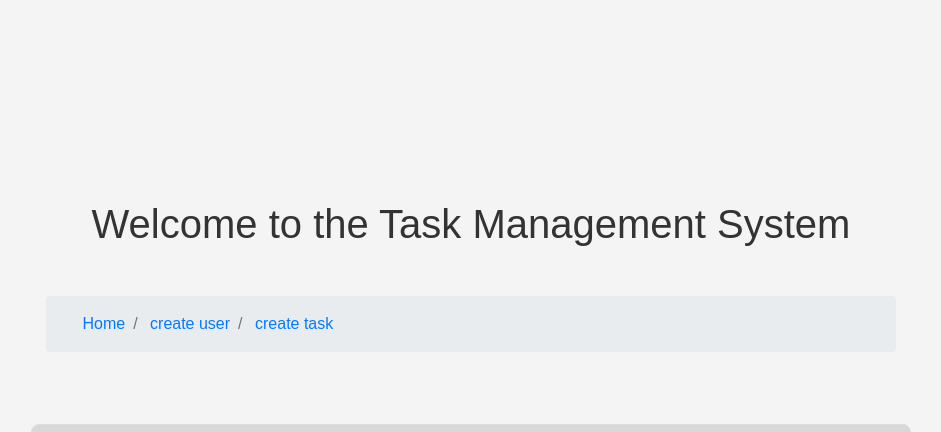
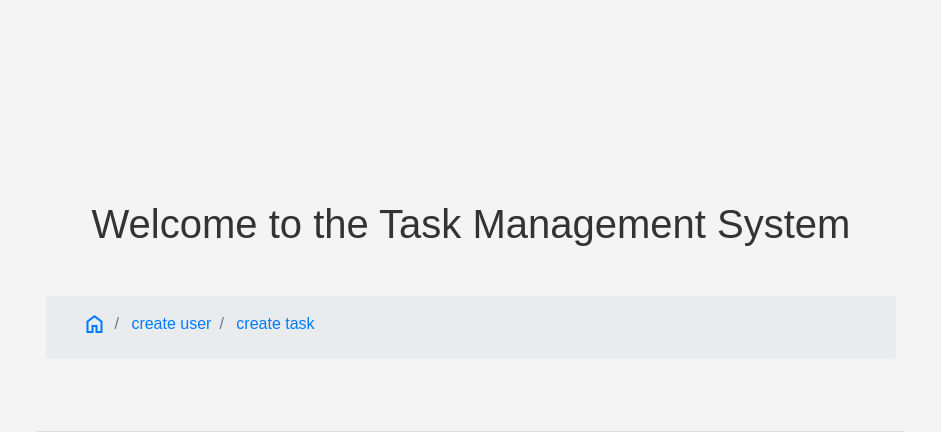
Before and after one commit to hamidresh/Django_Task_Manager, a Django app: page / in a window 1280 px wide. Shown: the top 432 px of the page, without its empty margins (169-1110 px from the left). Run offline with Django 4.2, Linux system fonts and the light colour scheme; data comes from the database, SQL or seed files in the repository.

Commit message:
tamrin 2

```diff
--- a/task/taskpage/templates/create_task.html
+++ b/task/taskpage/templates/create_task.html
@@ -1,6 +1,7 @@
 <!DOCTYPE html>
 <html lang="en">
 <head>
+
     <meta charset="UTF-8">
     <meta http-equiv="X-UA-Compatible" content="IE=edge">
     <meta name="viewport" content="width=device-width, initial-scale=1.0">
@@ -12,6 +13,7 @@
         body {
             font-family: Arial, sans-serif;
             text-align: left;
+
       }
 
         h2 {
--- a/task/taskpage/templates/footer.html
+++ b/task/taskpage/templates/footer.html
@@ -1,3 +1,4 @@
+<link rel="stylesheet" href="https://fonts.googleapis.com/css2?family=Material+Symbols+Outlined:opsz,wght,FILL,GRAD@24,400,0,0" />
 <div class="container">
     <footer class="d-flex flex-wrap justify-content-between align-items-center py-3 my-4 border-top">
       <p class="col-md-4 mb-0 text-body-secondary">Create by HamidrezaShafaei , HannaKasaei</p>
@@ -7,7 +8,9 @@
       </a>
 
       <ul class="nav col-md-4 justify-content-end">
-        <li class="nav-item"><a href="{% url 'home' %}" class="nav-link px-2 text-body-secondary">Home</a></li>
+        <li class="nav-item"><a href="{% url 'home' %}" class="nav-link px-2 text-body-secondary"><span class="material-symbols-outlined">
+          home
+          </span></a></li>
         <li class="nav-item"><a href="{% url 'create_user' %}" class="nav-link px-2 text-body-secondary">Create User</a></li>
         <li class="nav-item"><a href="{% url 'create_task' %}" class="nav-link px-2 text-body-secondary">Create Task</a></li>
       </ul>
--- a/task/taskpage/templates/home.html
+++ b/task/taskpage/templates/home.html
@@ -96,13 +96,15 @@
                     <strong>{{ task.title }}</strong><br>
                     Description: {{ task.description|default:"No description" }}<br>
                     Priority: {{ task.get_priority_display }}<br>
+                    <div class="user-profile-picture" >
+                    {% if task.image %}
+                    <img src="{{ task.image.url }}" >
+                    {% endif %}
+                    </div>
+
                     Status: {{ task.get_status_display }}<br>
                     Deadline: {{ task.deadline|default:"No deadline" }}<br>
-                    <div class="user-profile-picture" >
-                    {% if task.image %}
-                     <img src="{{ task.image.url }}" >
-                    {% endif %}
-                </div>
+
                     <a type="button" class="btn btn-primary btn-sm" href="{% url 'update_task' pk=task.id %}" style="background-color: #3E8CA7; border-color: #3E8CA7;" >update task</a>
                     <a type="button" class="btn btn-primary btn-sm" style="background-color: #BF6564; border-color: #BF6564;" href="{% url 'delete_task' pk=task.id %}">delete task</a>
 
--- a/task/taskpage/templates/navbar.html
+++ b/task/taskpage/templates/navbar.html
@@ -1,11 +1,13 @@
-
+<link rel="stylesheet" href="https://fonts.googleapis.com/css2?family=Material+Symbols+Outlined:opsz,wght,FILL,GRAD@24,400,0,0" />
   <div class="container my-5">
     <nav aria-label="breadcrumb">
       <ol class="breadcrumb p-3 bg-body-tertiary rounded-3">
         <li class="breadcrumb-item">
           <a class="link-body-emphasis" href="#">
             <svg class="bi" width="16" height="16"><use xlink:href="#house-door-fill"></use></svg>
-            <a class="visually-hidden" href="{% url 'home' %}">Home</a>
+            <a class="visually-hidden" href="{% url 'home' %}"><span class="material-symbols-outlined">
+              home
+              </span></a>
           </a>
         </li>
         <li class="breadcrumb-item">
```
